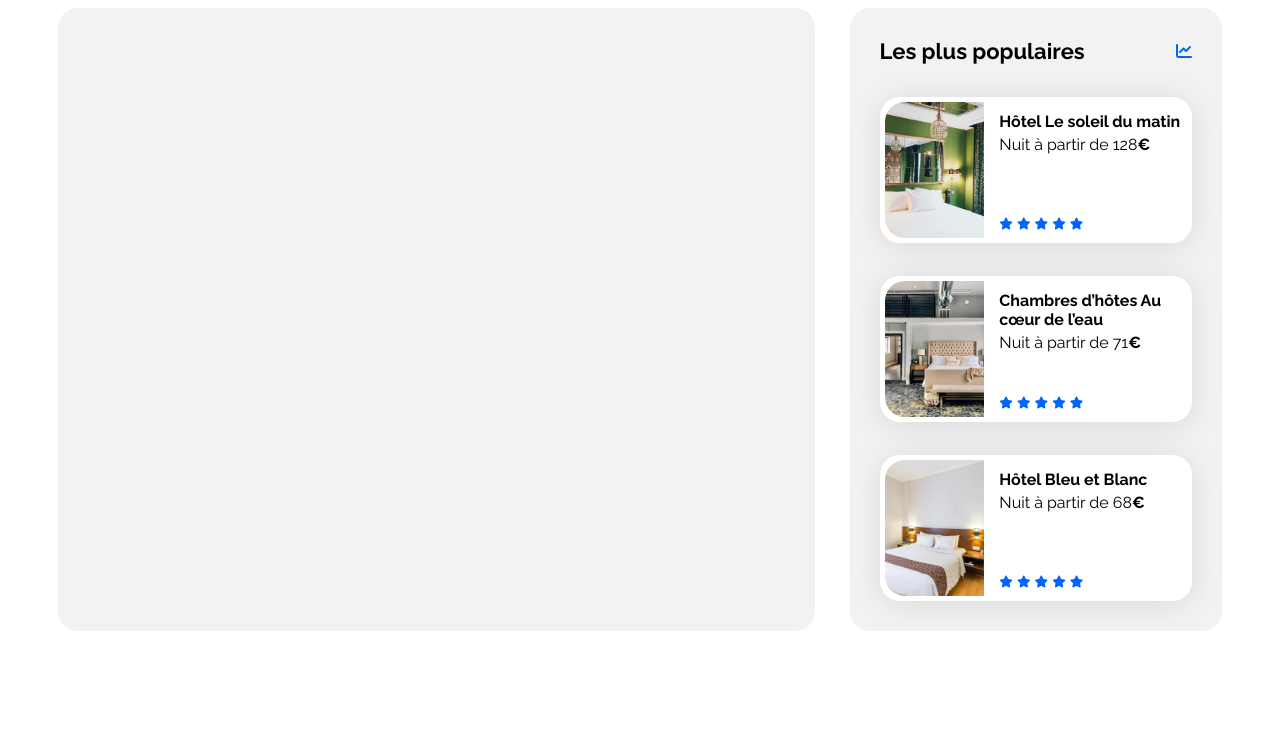
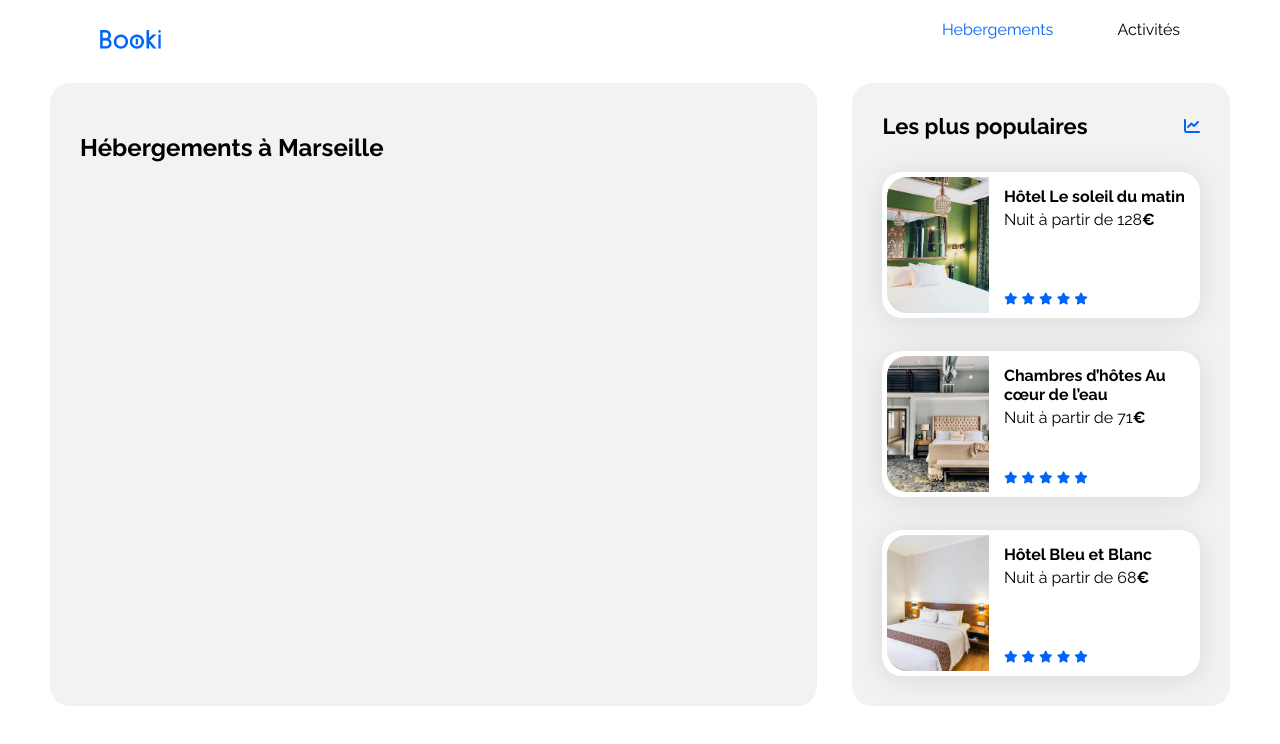
Before and after one commit to alinmb/Booki_Project, a plain HTML site: page index.html in a window 1280 px wide. Drawn offline with Linux system fonts and the light colour scheme.

Commit message:
Ajout de la partie nav

```diff
--- a/css/style.css
+++ b/css/style.css
@@ -16,7 +16,53 @@
 body {
     display: flex;
     justify-content: center;
+    margin: 0;
+    padding: 0;
 }
+
+/****** Header ******/
+
+.header {
+    display: flex;
+    justify-content: space-between;
+}
+
+.header--logo img{
+    padding: 30px 50px;
+    width: 61px;
+    height: 19px;
+}
+
+
+
+.header--nav {
+    padding: 0px 50px;
+    margin-top: 20px;
+
+}
+.header--nav a{
+    text-decoration: none;
+    font-size: 16px;
+    font-weight: 400;
+    line-height: 19px;
+    left: 50px;
+
+    margin-left: 60px;
+}
+
+.header--nav a:hover {
+    border-top: 2px solid #0065FC;
+    padding: 18px 0;
+}
+
+.header--hebergements {
+    color: #0065FC;
+}
+
+.header--activites{
+    color: #000000;
+}
+/***********************************/
 
 .main-container {
     width: 100%;
--- a/index.html
+++ b/index.html
@@ -17,13 +17,24 @@
 <body>
     <div class="main-container">
 
-        <header></header>
+        <header class="header">
+            <div class="header--logo">
+                <img src="images/logo/Booki.png"/>
+            </div>
+            <div class="header--nav">
+                <a href="#" class="header--hebergements">Hebergements</a>
+                <a href="#" class="header--activites">Activités</a>
+            </div>
+        </header>
 
         <main>
             <div class="hebergements-and-populaires">
+                <!-- Section hébérgements-->
                 <section class="hebergements">
+                    <h1>Hébergements à Marseille</h1>
+                </section>
 
-                </section>
+                <!-- Section populaires-->
                 <section class="populaires">
                     <div class="populaires-title">
                         <h2 class="section-title">Les plus populaires</h2>
```
